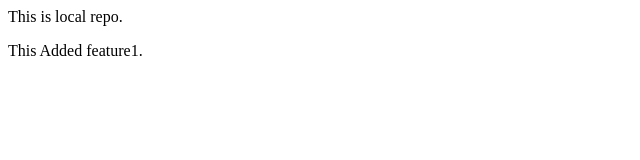
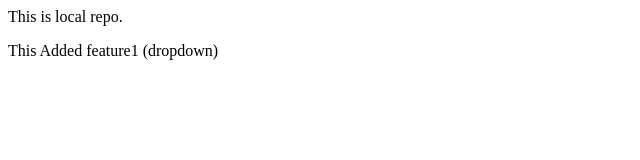
Before and after one commit to Simanchala-Mohapatra/localrepo, a plain HTML site: page index.html in a window 1280 px wide. Shown: the full height of the page, 0-640 px from the left. Drawn offline with Linux system fonts and the light colour scheme.

Commit message:
added dropdown

```diff
--- a/index.html
+++ b/index.html
@@ -1,2 +1,2 @@
 <p>This is local repo.</p>
-<p>This Added feature1.</p>
+<p>This Added feature1 (dropdown)</p>
```
